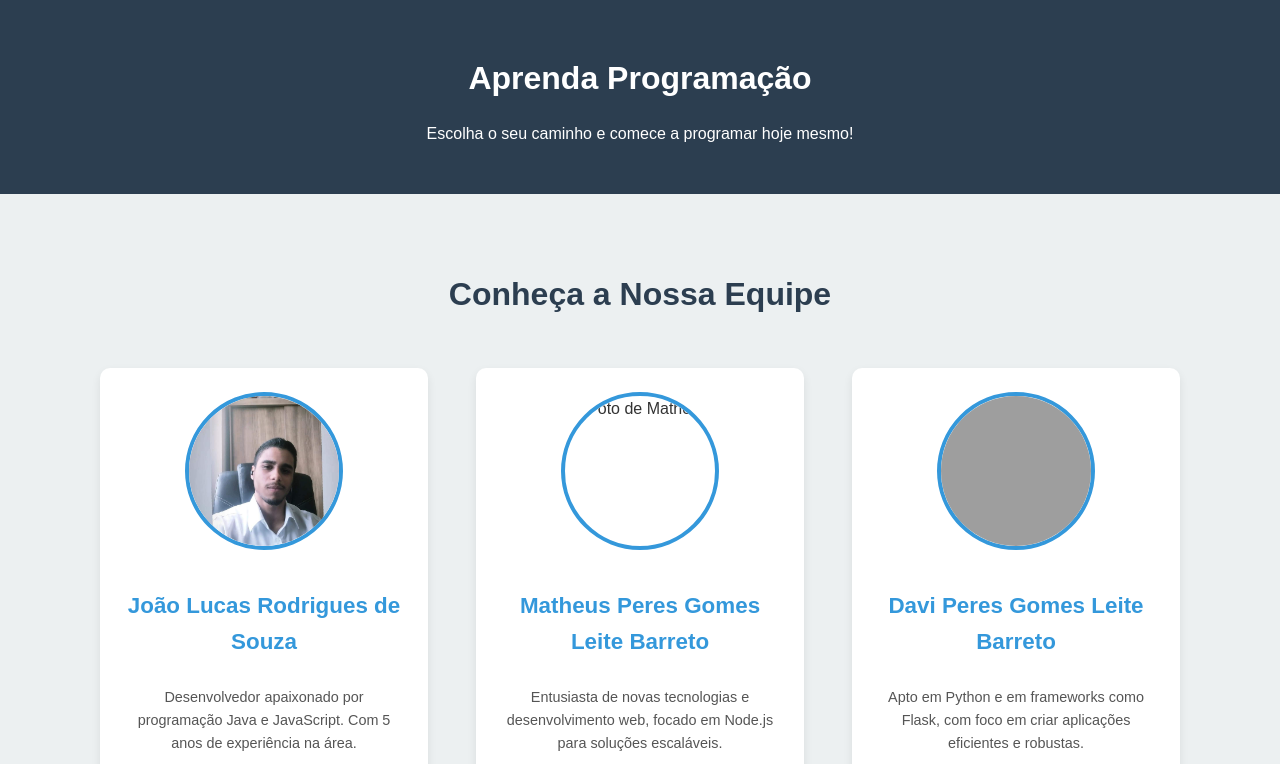
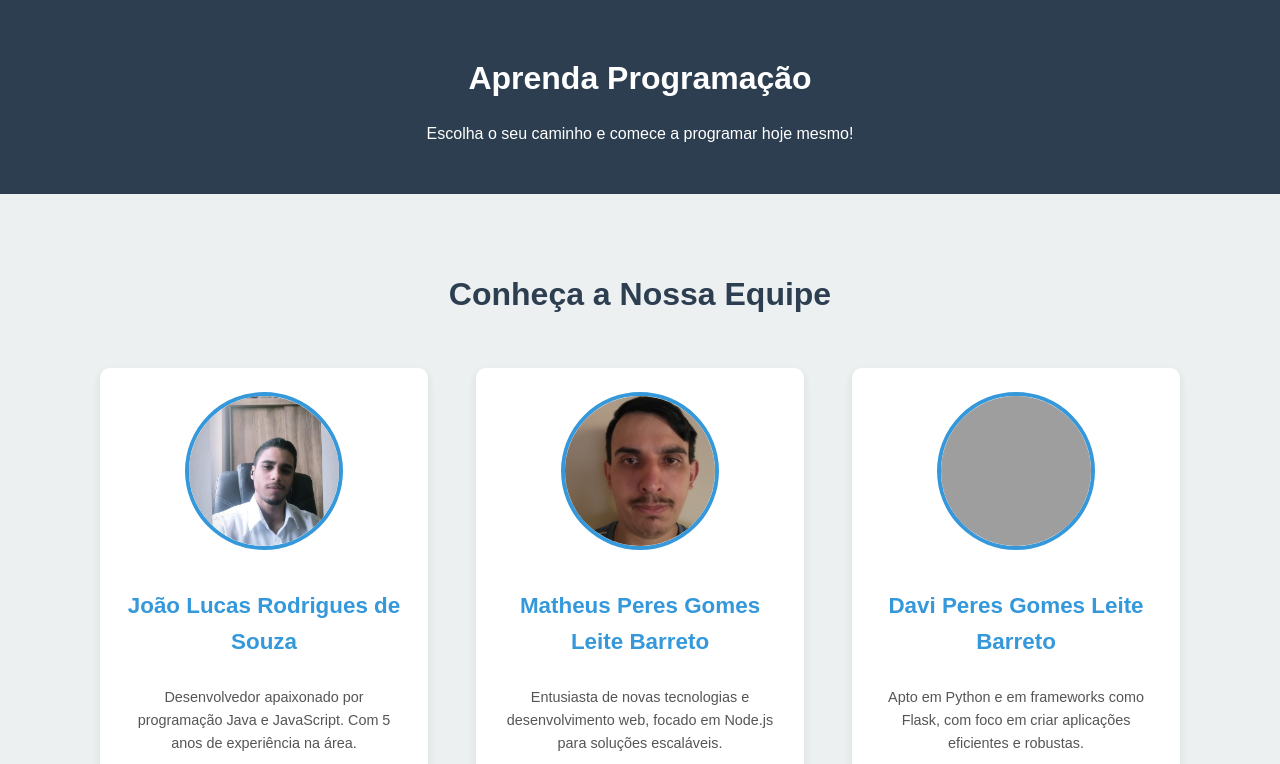
Before and after one commit to Negrativo/cursos-utf, a plain HTML site: page index.html in a window 1280 px wide. Shown: the top 764 px of the page. Drawn offline with Linux system fonts and the light colour scheme; grey boxes are pictures that could not be loaded.

Commit message:
Update index.html

```diff
--- a/index.html
+++ b/index.html
@@ -31,7 +31,7 @@
             </div>
         </div>
         <div class="member-card">
-            <img src="public/matheus.png" alt="Foto de Matheus">
+            <img src="public/matheus.jpg" alt="Foto de Matheus">
             <h3>Matheus Peres Gomes Leite Barreto</h3>
             <p>Entusiasta de novas tecnologias e desenvolvimento web, focado em Node.js para soluções escaláveis.</p>
             <div class="social-links">
```
